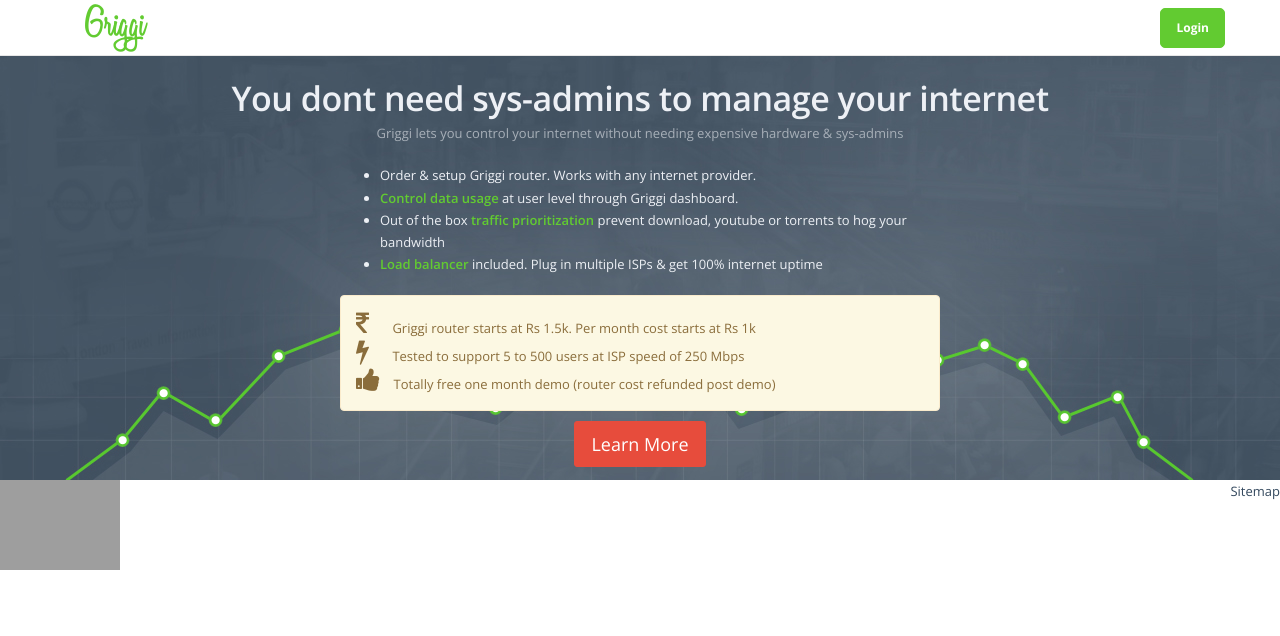
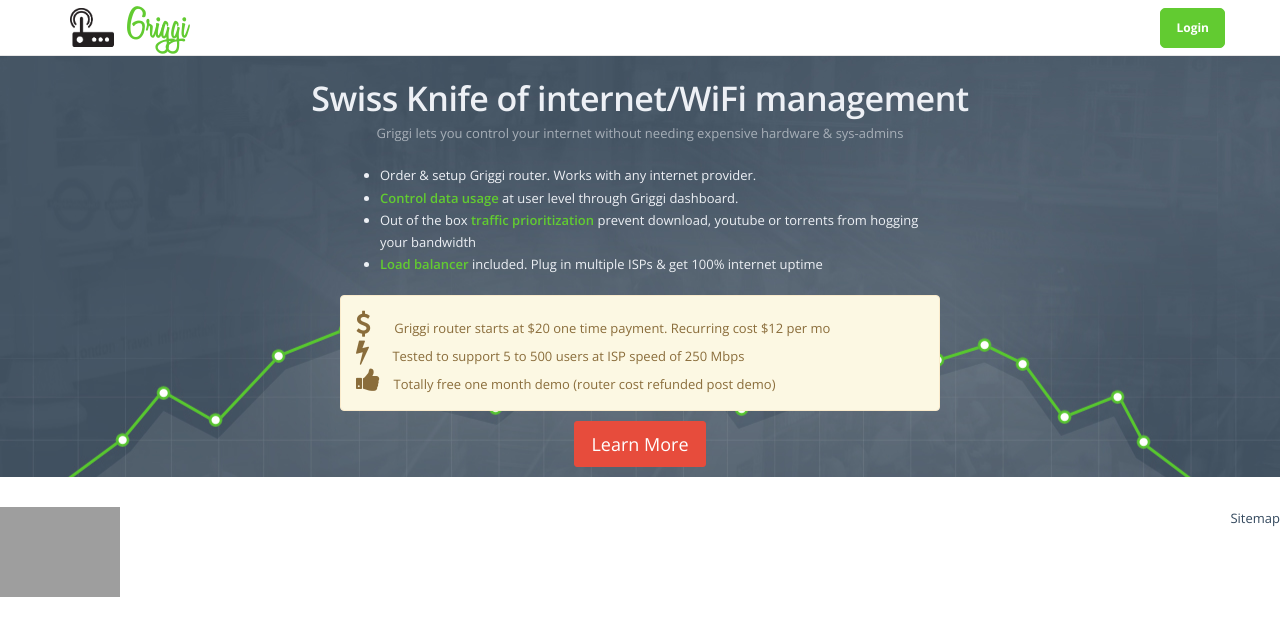
Before and after one commit to aura-website/aura-website.github.io, a Jekyll site: the page index.html, which Jekyll copies as it is, in a window 1280 px wide, cut to the strip 0-636 px from the top of the page. Built offline with Jekyll 4.4.1, drawn with Linux system fonts in a browser that asks for light colours; grey boxes are pictures that could not be loaded.

Commit message:
updated griggi home page

```diff
--- a/index.html
+++ b/index.html
@@ -7,7 +7,7 @@
 		<meta name="google-site-verification" content="2rA3Io1WWHgmhKXrFk1Sqy-AI9FR7mEApU7HXtZZwWo" />
 
     <!-- Page title -->
-    <title>Social Wi-Fi | Create guest wifi with Griggi | Share your WiFi with people nearby & earn some good karma</title>
+    <title>Cheap office, hotel, cafe, coworking, service apartment WiFi management software</title>
 
     <!-- Place favicon.ico and apple-touch-icon.png in the root directory -->
     <link rel="shortcut icon" type="image/ico" href="favicon.ico" />
@@ -29,7 +29,7 @@
 
 <nav class="navbar navbar-default navbar-fixed-top">
     <div class="container">
-        <div class="navbar-header">
+        <div class="navbar-header" style="margin-top:18px">
             <button aria-controls="navbar" aria-expanded="false" data-target="#navbar" data-toggle="collapse" class="navbar-toggle collapsed" type="button">
                 <span class="sr-only">Toggle navigation</span>
                 <span class="icon-bar"></span>
@@ -54,7 +54,11 @@
 	margin-bottom:40px
 }
 </style>
-        <a href="/" class="navbar-brand" style="background-color:white; font-size: 3em; font-family: 'Variane'; font-weight: 100; color: #62cb31">Griggi</a>
+        <!--<a href="/" class="navbar-brand" style="background-color:white; font-size: 3em; font-family: 'Variane'; font-weight: 100; color: #62cb31">Griggi</a>-->
+           <a href="http://griggi.com" target="_blank">
+               <img style="height: 3em; float: left; border-radius: 0.2em; margin-right: 1em; margin-top:-10px" src="/images/router.png" alt="">
+               <span style="font-size: 3em; font-family: 'Variane'; font-weight: 100; color: #62cb31;">Griggi</span>
+           </a>
         </div>
         <div id="navbar" class="navbar-collapse collapse">
             <ul class="nav navbar-nav navbar-right">
@@ -88,21 +92,21 @@
   </div>
 
 
-<header id="page-top" style="margin-bottom:0">
+<header id="page-top" style="background: url('../images/landing/header.jpg') 50% 0 repeat-y !important; height: auto !important; padding-bottom: 10px">
     <div class="container">
         <div class="heading text-center" style="margin-top:30px;">
             <h1>
-              You dont need sys-admins to manage your internet
+              Swiss Knife of internet/WiFi management
             </h1>
             <p>Griggi lets you control your internet without needing expensive hardware & sys-admins</p>
 						<ul style="text-align:left; max-width:600px; margin: auto; margin-bottom: 20px; margin-top: 20px">
 								<li>Order & setup Griggi router. Works with any internet provider.</li>
                 <li><span class="text-success">Control data usage</span> at user level through Griggi dashboard.</li>
-                <li>Out of the box <span class="text-success">traffic prioritization</span> prevent download, youtube or torrents to hog your bandwidth</li>
+                <li>Out of the box <span class="text-success">traffic prioritization</span> prevent download, youtube or torrents from hogging your bandwidth</li>
                 <li><span class="text-success">Load balancer</span> included. Plug in multiple ISPs & get 100% internet uptime</li>
 						</ul>
             <div class="alert alert-warning" style="max-width: 600px; margin:10px auto; text-align:left">
-                <i class="fa fa-inr fa-2x" style="padding-right:20px"></i> Griggi router starts at Rs 1.5k. Per month cost starts at Rs 1k<br/>
+                <i class="fa fa-usd fa-2x" style="padding-right:20px"></i> Griggi router starts at $20 one time payment. Recurring cost $12 per mo<br/>
                 <i class="fa fa-bolt fa-2x" style="padding-right:20px"></i> Tested to support 5 to 500 users at ISP speed of 250 Mbps<br/>
                 <i class="fa fa-thumbs-up fa-2x" style="padding-right:10px"></i> Totally free one month demo (router cost refunded post demo)<br/>
             </div>
```
Also changed, not shown: images/router.png.
